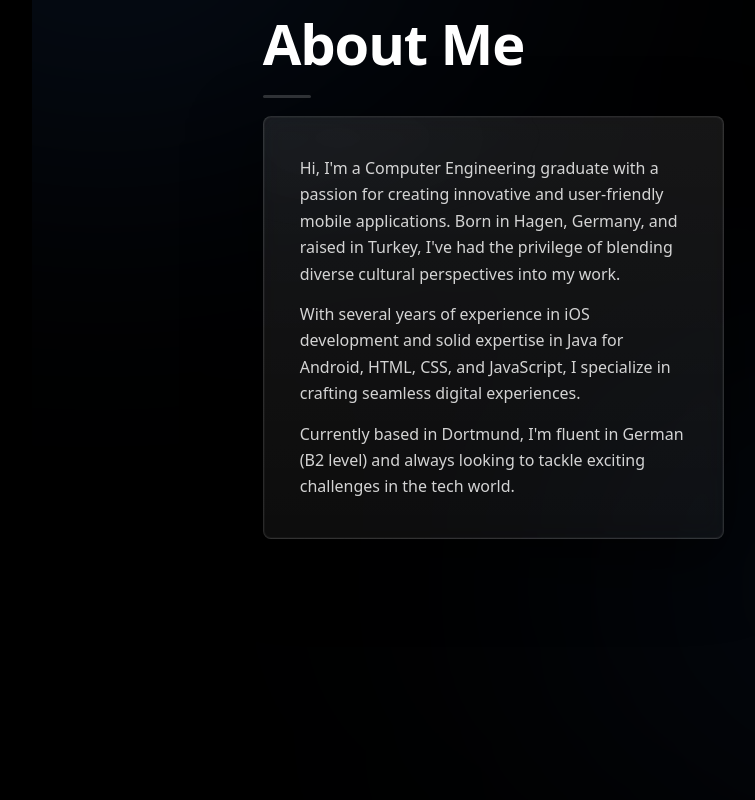
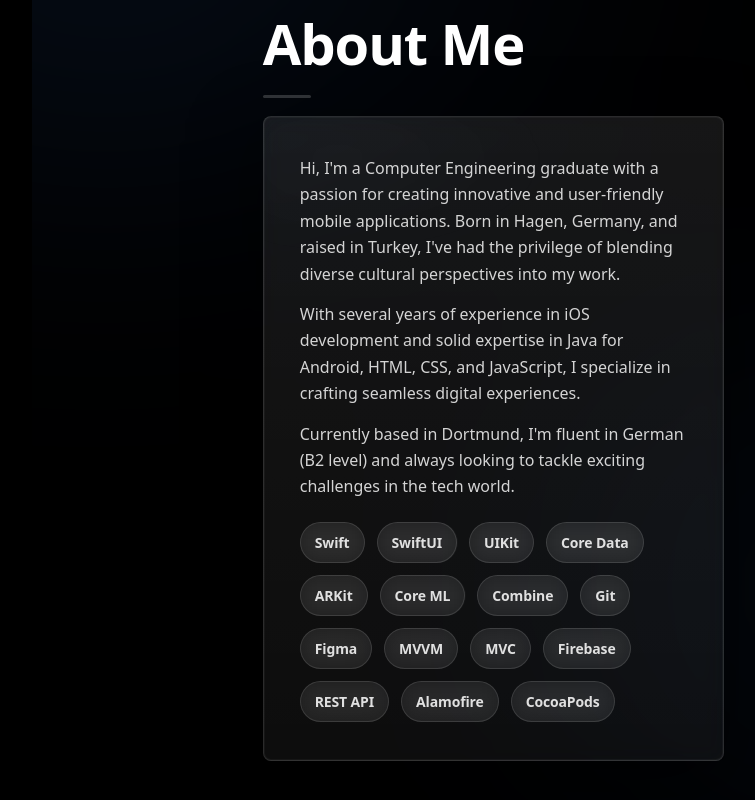
Before and after one commit to safaktepe/portfoliowebsite, a React (Vite) app: page /#home in a window 1280 px wide. Shown: the part 1151-1951 px from the top of the page, without its empty margins (293-1048 px from the left). Built offline with nearby package versions, Linux system fonts and the light colour scheme.

Commit message:
Add skills chips to About section

```diff
--- a/src/sections/AboutSection.tsx
+++ b/src/sections/AboutSection.tsx
@@ -24,8 +24,34 @@ export function AboutSection() {
             Currently based in Dortmund, I'm fluent in German (B2 level) and
             always looking to tackle exciting challenges in the tech world.
           </p>
+          <ul className="skillList" aria-label="Skills">
+  {[
+    "Swift",
+    "SwiftUI",
+    "UIKit",
+    "Core Data",
+    "ARKit",
+    "Core ML",
+    "Combine",
+    "Git",
+    "Figma",
+    "MVVM",
+    "MVC",
+    "Firebase",
+    "REST API",
+    "Alamofire",
+    "CocoaPods",
+  ].map((skill) => (
+    <li key={skill} className="skillItem">
+      {skill}
+    </li>
+  ))}
+</ul>
+
+
         </div>
       </div>
+
     </section>
   );
 }
--- a/src/styles/about.css
+++ b/src/styles/about.css
@@ -109,3 +109,38 @@
       width: 92%;
     }
   }
+
+  .skillList {
+    list-style: none;
+    padding: 0;
+    margin: 22px 0 0;
+
+    display: flex;
+    flex-wrap: wrap;
+    gap: 12px;
+  }
+
+  .skillItem {
+    padding: 10px 14px;
+    border-radius: 999px;
+
+    background: rgba(255, 255, 255, 0.06);
+    border: 1px solid rgba(255, 255, 255, 0.12);
+
+    color: rgba(255, 255, 255, 0.86);
+    font-size: 14px;
+    font-weight: 600;
+    letter-spacing: -0.01em;
+
+    backdrop-filter: blur(10px);
+    -webkit-backdrop-filter: blur(10px);
+
+    transition: transform 180ms ease, background-color 180ms ease,
+      border-color 180ms ease;
+  }
+
+  .skillItem:hover {
+    transform: scale(1.03);
+    background: rgba(255, 255, 255, 0.085);
+    border-color: rgba(255, 255, 255, 0.18);
+  }
```
